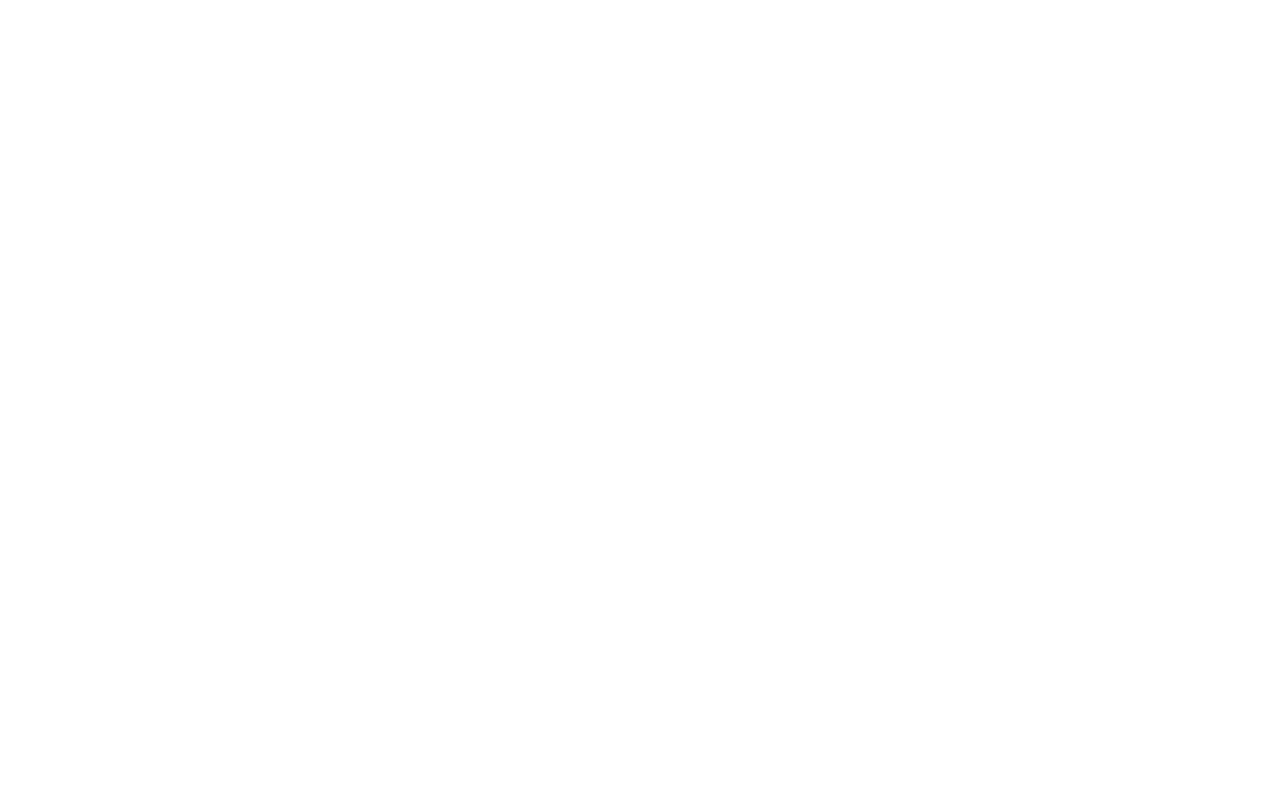
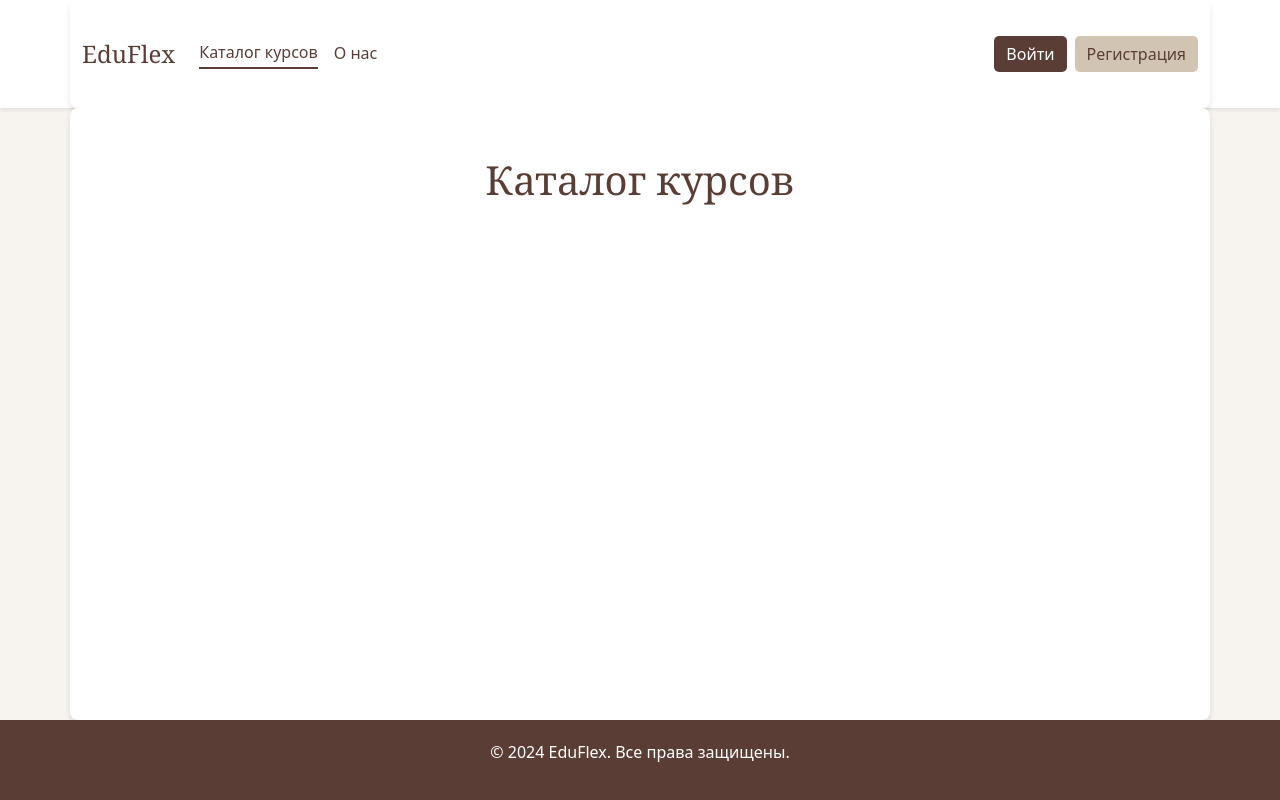
Before and after one commit to Shedall/AdaptiveSystem, a React (Create React App) app: page /courses in a window 1280 px wide. Before the commit this address had no page. Built offline with nearby package versions, Linux system fonts and the light colour scheme.

Commit message:
add header links and pages

```diff
--- a/src/App.js
+++ b/src/App.js
@@ -3,14 +3,25 @@
 import Home from "./pages/Home";
 import LoginPage from "./pages/LoginPage";
 import RegisterPage from "./pages/RegisterPage";
+
+import CoursesPage from "./pages/CoursesPage";
+import MyCoursesPage from "./pages/MyCoursesPage";
+import TeachPage from "./pages/TeachPage";
 import CreateCoursePage from "./pages/CreateCoursePage"
 import UserInfoPage from "./pages/AboutMePage";
+import AboutPage from "./pages/AboutPage";
+import { auth } from "./auth";
 import "./styles/App.css";
 import "bootstrap/dist/css/bootstrap.min.css";
 
 const PrivateRoute = ({ children }) => {
-  const isAuthenticated = !!localStorage.getItem("accessToken"); // Проверяем наличие токена
-  return isAuthenticated ? children : <Navigate to="/login" />;
+  const isAuthenticated = auth.isAuthenticated();
+
+  if (!isAuthenticated) {
+    return <Navigate to="/login" replace />;
+  }
+
+  return children;
 };
 
 const App = () => {
@@ -20,15 +31,34 @@
         <Route path="/" element={<Home />} />
         <Route path="/login" element={<LoginPage />} />
         <Route path="/register" element={<RegisterPage />} />
+        <Route path="/courses" element={<CoursesPage />} />
+        <Route path="/about" element={<AboutPage />} />
+
         <Route
-          path="/create_course"
+          path="/courses/my"
+          element={
+            <PrivateRoute>
+              <MyCoursesPage />
+            </PrivateRoute>
+          }
+        />
+        <Route
+          path="/teach"
+          element={
+            <PrivateRoute>
+              <TeachPage />
+            </PrivateRoute>
+          }
+        />
+        <Route
+          path="/teach/create-course"
           element={
             <PrivateRoute>
               <CreateCoursePage />
             </PrivateRoute>
           }
         />
-      <Route
+        <Route
           path="/userprofile"
           element={
             <PrivateRoute>
@@ -36,7 +66,7 @@
             </PrivateRoute>
           }
         />
-        </Routes>
+      </Routes>
     </Router>
   );
 };
--- a/src/components/Header.js
+++ b/src/components/Header.js
@@ -1,9 +1,10 @@
 import React from 'react';
-import { Link, useNavigate } from 'react-router-dom';
+import { Link, useNavigate, useLocation } from 'react-router-dom';
 import { auth } from '../auth';
 
 const Header = () => {
   const navigate = useNavigate();
+  const location = useLocation();
   const userData = JSON.parse(localStorage.getItem('userData'));
   const isAuthenticated = localStorage.getItem('accessToken');
 
@@ -12,28 +13,84 @@
     navigate('/login');
   };
 
+  const isActivePath = (path) => {
+    return location.pathname === path;
+  };
+
+  const linkStyle = (path) => ({
+    color: '#5A3E36',
+    textDecoration: 'none',
+    borderBottom: isActivePath(path) ? '2px solid #5A3E36' : 'none',
+    paddingBottom: '3px'
+  });
+
   return (
     <header className="shadow-sm" style={{ backgroundColor: '#fff' }}>
       <div className="container">
         <div className="d-flex justify-content-between align-items-center py-3">
-          <Link to="/" style={{ textDecoration: 'none' }}>
-            <h1 className="m-0" style={{ color: '#5A3E36', fontSize: '24px' }}>EduFlex</h1>
-          </Link>
+          <div className="d-flex align-items-center">
+            <Link to="/" style={{ textDecoration: 'none' }}>
+              <h1 className="m-0 me-4" style={{ color: '#5A3E36', fontSize: '24px' }}>EduFlex</h1>
+            </Link>
+
+            {/* Navigation Links */}
+            <nav className="d-flex align-items-center">
+              <Link
+                to="/courses"
+                className="me-3"
+                style={linkStyle('/courses')}
+              >
+                Каталог курсов
+              </Link>
+              <Link
+                to="/about"
+                className="me-3"
+                style={linkStyle('/about')}
+              >
+                О нас
+              </Link>
+              {isAuthenticated && (
+                <>
+                  <Link
+                    to="/courses/my"
+                    className="me-3"
+                    style={linkStyle('/courses/my')}
+                  >
+                    Мои курсы
+                  </Link>
+                  <Link
+                    to="/teach"
+                    style={linkStyle('/teach')}
+                  >
+                    Преподавание
+                  </Link>
+                </>
+              )}
+            </nav>
+          </div>
 
           <div className="d-flex align-items-center">
             {isAuthenticated ? (
               <>
-                <div className="d-flex align-items-center me-3">
+                <Link
+                  to="/userprofile"
+                  className="d-flex align-items-center me-3"
+                  style={{
+                    textDecoration: 'none',
+                    borderBottom: isActivePath('/userprofile') ? '2px solid #5A3E36' : 'none',
+                    paddingBottom: '3px'
+                  }}
+                >
                   {userData?.image && (
                     <img
                       src={userData.image}
                       alt="Фото профиля"
                       className="rounded-circle me-2"
-                      style={{ width: "40px", height: "40px", objectFit: "cover" }}
+                      style={{ width: "40px", height: "40px", objectFit: "cover", cursor: "pointer" }}
                     />
                   )}
-                  <span style={{ color: '#5A3E36' }}>{userData?.fio}</span>
-                </div>
+                  <span style={{ color: '#5A3E36', cursor: "pointer" }}>{userData?.fio}</span>
+                </Link>
                 <button
                   onClick={handleLogout}
                   className="btn"
--- /dev/null
+++ b/src/pages/AboutPage.js
@@ -0,0 +1,18 @@
+import React from "react";
+import Header from "../components/Header";
+import Footer from "../components/Footer";
+
+const AboutPage = () => {
+    return (
+        <div style={{ backgroundColor: "#F7F3EF", minHeight: "100vh", display: "flex", flexDirection: "column" }}>
+            <Header />
+            <div className="container flex-grow-1 py-5">
+                <h1 style={{ color: "#5A3E36" }}>О нас</h1>
+                {/* Add about content here */}
+            </div>
+            <Footer />
+        </div>
+    );
+};
+
+export default AboutPage;
--- /dev/null
+++ b/src/pages/CoursesPage.js
@@ -0,0 +1,18 @@
+import React from "react";
+import Header from "../components/Header";
+import Footer from "../components/Footer";
+
+const CoursesPage = () => {
+    return (
+        <div style={{ backgroundColor: "#F7F3EF", minHeight: "100vh", display: "flex", flexDirection: "column" }}>
+            <Header />
+            <div className="container flex-grow-1 py-5">
+                <h1 style={{ color: "#5A3E36" }}>Каталог курсов</h1>
+                {/* Add courses catalog content here */}
+            </div>
+            <Footer />
+        </div>
+    );
+};
+
+export default CoursesPage;
--- /dev/null
+++ b/src/pages/MyCoursesPage.js
@@ -0,0 +1,26 @@
+import React from "react";
+import { Navigate } from "react-router-dom";
+import Header from "../components/Header";
+import Footer from "../components/Footer";
+import { auth } from "../auth";
+
+const MyCoursesPage = () => {
+  const isAuthenticated = auth.isAuthenticated();
+
+  if (!isAuthenticated) {
+    return <Navigate to="/login" replace />;
+  }
+
+  return (
+    <div style={{ backgroundColor: "#F7F3EF", minHeight: "100vh", display: "flex", flexDirection: "column" }}>
+      <Header />
+      <div className="container flex-grow-1 py-5">
+        <h1 style={{ color: "#5A3E36" }}>Мои курсы</h1>
+        {/* Add my courses content here */}
+      </div>
+      <Footer />
+    </div>
+  );
+};
+
+export default MyCoursesPage;
--- /dev/null
+++ b/src/pages/TeachPage.js
@@ -0,0 +1,29 @@
+import React from "react";
+import { Link } from "react-router-dom";
+import Header from "../components/Header";
+import Footer from "../components/Footer";
+
+const TeachPage = () => {
+  return (
+    <div style={{ backgroundColor: "#F7F3EF", minHeight: "100vh", display: "flex", flexDirection: "column" }}>
+      <Header />
+      <div className="container flex-grow-1 py-5">
+        <div className="d-flex justify-content-between align-items-center mb-4">
+          <h1 style={{ color: "#5A3E36" }}>Преподавание</h1>
+          <Link to="/teach/create-course">
+            <button
+              className="btn"
+              style={{ backgroundColor: "#5A3E36", color: "#fff", borderRadius: "5px", border: "none" }}
+            >
+              Добавить курс
+            </button>
+          </Link>
+        </div>
+        {/* Add your teaching content here */}
+      </div>
+      <Footer />
+    </div>
+  );
+};
+
+export default TeachPage;
```
